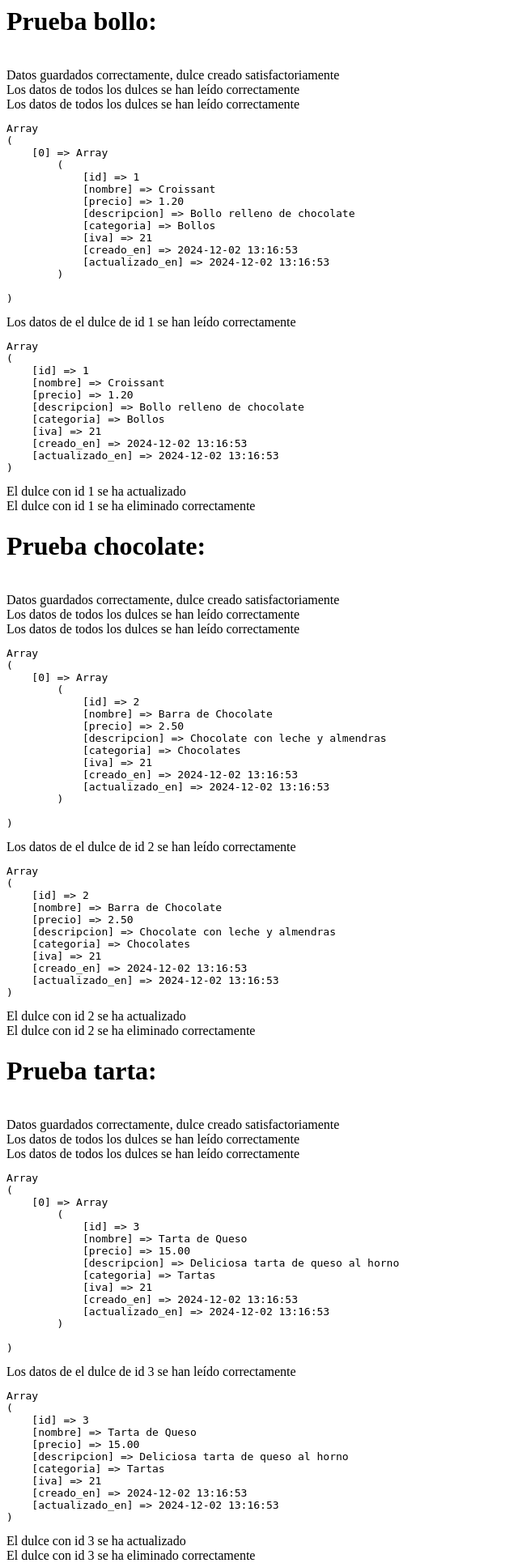
After one commit to JCasaisCar/theBakery, a PHP site: page /testing/testingGrud.php in a window 1280 px wide. The commit adds this page. Shown: the top 1930 px of the page at 81% size, without its empty margins (0-640 px from the left). Run offline with PHP 8.4, Linux system fonts and the light colour scheme; data that the repository does not hold is empty.

Commit message:
Probamos e implementamos las operaciones CRUD

```diff
--- a/public/src/Dulce.php
+++ b/public/src/Dulce.php
@@ -63,6 +63,69 @@
                 return self::$IVA; // Como la propiedad es "static" hay que llamarla con "self::$IVA" en vez de con "$this->IVA" y poner "static" en el método
         }
 
+
+        /**
+         * Set the value of nombre
+         *
+         * @return  self
+         */
+        public function setNombre($nombre)
+        {
+                $this->nombre = $nombre;
+
+                return $this;
+        }
+
+        /**
+         * Set the value of precio
+         *
+         * @return  self
+         */
+        public function setPrecio($precio)
+        {
+                $this->precio = $precio;
+
+                return $this;
+        }
+
+        /**
+         * Set the value of descripcion
+         *
+         * @return  self
+         */
+        public function setDescripcion($descripcion)
+        {
+                $this->descripcion = $descripcion;
+
+                return $this;
+        }
+
+        /**
+         * Set the value of categoria
+         *
+         * @return  self
+         */
+        public function setCategoria($categoria)
+        {
+                $this->categoria = $categoria;
+
+                return $this;
+        }
+
+        /**
+         * Set the value of IVA
+         *
+         * @return  self
+         */
+        public function setIVA($IVA)
+        {
+                $this->IVA = $IVA;
+
+                return $this;
+        }
+
+
+
         public function muestraResumen(): string {
             return "Nombre: " . $this->getNombre() . ", Precio: " . $this->getPrecio() . "€, Descripción: " . $this->getDescripcion() . ", Categoria: " . $this->getCategoria() . ", IVA: " . self::$IVA . "% <br>";
         }
@@ -81,12 +144,12 @@
                 (?, ?, ?, ?, ?);"); // Ponemos "?" para evitar la inyección SQL
 
                 // Ejecutamos la consulta para insertar los datos en la base de datos
-                if ($query->execute([$this->nombre, $this->precio, $this->descripcion, $this->categoria, $this->IVA])) {
+                if ($query->execute([$this->nombre, $this->precio, $this->descripcion, $this->categoria, self::$IVA])) {
                         // Si la inserción es exitosa, mostramos un mensaje y redirigimos a la página de login
-                        echo("Datos guardados correctamente, dulce creado satisfactoriamente");
+                        echo("Datos guardados correctamente, dulce creado satisfactoriamente <br>");
                 } else {
                         // Si ocurre un error al insertar, mostramos un mensaje y redirigimos a la página de registro
-                        echo("Datos no guardados, dulce no creado");
+                        echo("Datos no guardados, dulce no creado <br>");
                 }
         }
 
@@ -103,14 +166,20 @@
                 // Ejecutamos la consulta para insertar los datos en la base de datos
                 if ($query->execute()) {
                         // Si la inserción es exitosa, mostramos un mensaje y redirigimos a la página de login
-                        echo("Los datos de todos los dulces se han leído correctamente");
+                        echo("Los datos de todos los dulces se han leído correctamente <br>");
 
                         // Obtenemos el resultado de la consulta
                         $resultado = $query->fetchAll(PDO::FETCH_ASSOC); // Usamos "PDO::FETCH_ASSOC" para que nos devuelva un array clave valor
-                        return $resultado;
+                        if ($resultado) {
+                                echo("Los datos de todos los dulces se han leído correctamente <br>");
+                                return $resultado;
+                        } else {
+                                echo("Los datos de todos los dulces no se han leído <br>");
+                                return [];
+                        }
                 } else {
                         // Si ocurre un error al insertar, mostramos un mensaje y redirigimos a la página de registro
-                        echo("Los datos de todos los dulces no se han leído");
+                        echo("Fallo en la consulta de los datos de todos los dulces <br>");
                         return [];
                 }
         }
@@ -125,15 +194,18 @@
 
                 // Ejecutamos la consulta para insertar los datos en la base de datos
                 if ($query->execute([$id])) {
-                        // Si la inserción es exitosa, mostramos un mensaje y redirigimos a la página de login
-                        echo("Los datos de el dulce de id " . $id . " se han leído correctamente");
-
                         // Obtenemos el resultado de la consulta
                         $resultado = $query->fetch(PDO::FETCH_ASSOC);
-                        return $resultado;
+                        if ($resultado) {
+                                echo("Los datos de el dulce de id " . $id . " se han leído correctamente <br>");
+                                return $resultado;
+                        } else {
+                                echo("Los datos de el dulce de id " . $id . " no se han leído <br>");
+                                return [];
+                        }
                 } else {
                         // Si ocurre un error al insertar, mostramos un mensaje y redirigimos a la página de registro
-                        echo("Los datos de el dulce de id " . $id . " no se han leído");
+                        echo("Fallo en la consulta de los datos de el dulce de id " . $id . "<br>");
                         return [];
                 }
         }
@@ -149,12 +221,12 @@
                 $query = $conexion->prepare("UPDATE dulces SET nombre=?, precio=?, descripcion=?, categoria=?, iva=? WHERE id = ?;"); // Ponemos "?" para evitar la inyección SQL
 
                 // Ejecutamos la consulta para insertar los datos en la base de datos
-                if ($query->execute([$this->nombre, $this->precio, $this->descripcion, $this->categoria, $this->IVA, $id])) {
+                if ($query->execute([$this->nombre, $this->precio, $this->descripcion, $this->categoria, self::$IVA, $id])) {
                         // Si la inserción es exitosa, mostramos un mensaje y redirigimos a la página de login
-                        echo("El dulce con id " . $id . " se ha actualizado");
+                        echo("El dulce con id " . $id . " se ha actualizado <br>");
                 } else {
                         // Si ocurre un error al insertar, mostramos un mensaje y redirigimos a la página de registro
-                        echo("El dulce con id " . $id . " no se ha actualizado");
+                        echo("El dulce con id " . $id . " no se ha actualizado <br>");
                 }
         }
 
@@ -171,10 +243,10 @@
                 // Ejecutamos la consulta para insertar los datos en la base de datos
                 if ($query->execute([$id])) {
                         // Si la inserción es exitosa, mostramos un mensaje y redirigimos a la página de login
-                        echo("El dulce con id " . $id . " se ha eliminado correctamente");
+                        echo("El dulce con id " . $id . " se ha eliminado correctamente <br>");
                 } else {
                         // Si ocurre un error al insertar, mostramos un mensaje y redirigimos a la página de registro
-                        echo("El dulce con id " . $id . " no se ha eliminado");
+                        echo("El dulce con id " . $id . " no se ha eliminado <br>");
                 }
         }
     }
--- /dev/null
+++ b/public/testing/testingGrud.php
@@ -0,0 +1,114 @@
+<?php
+    use theBakery\Bollo;
+    use theBakery\Tarta;
+    use theBakery\Chocolate;
+
+    // Incluimos los archivos necesarios
+    require_once("../src/Bollo.php");
+    require_once("../src/Tarta.php");
+    require_once("../src/Chocolate.php");
+
+
+    // Bollo
+    echo("<h1>Prueba bollo: </h1> <br>");
+    $bollo = new Bollo("Croissant", 1.20, "Bollo relleno de chocolate", "Bollos", "Chocolate");
+    $bollo->createDulce(); // Prueba el método para crear
+
+    // Probamos el método "readAll"
+    $resultado = $bollo->readAllDulce();
+    echo "<pre>";
+    print_r($resultado);
+    echo "</pre>";
+
+    // Probamos el método "read"
+    $idDulce = 1;
+    $resultado = $bollo->readDulce($idDulce);
+    echo "<pre>";
+    print_r($resultado);
+    echo "</pre>";
+
+    // Probamos el método "update"
+    $bollo->setNombre("Croissant Actualizado"); // Cambia atributos con un método `set`
+    $bollo->updateDulce($idDulce);
+
+    // Probamos el método "delete"
+    $bollo->deleteDulce($idDulce);
+
+
+    // Chocolate
+    echo("<h1>Prueba chocolate: </h1> <br>");
+    $chocolate = new Chocolate("Barra de Chocolate", 2.50, "Chocolate con leche y almendras", "Chocolates", 10, 20);
+    $chocolate->createDulce(); // Prueba el método para crear
+
+    // Probamos el método "readAll"
+    $resultado = $chocolate->readAllDulce();
+    echo "<pre>";
+    print_r($resultado);
+    echo "</pre>";
+
+    // Probamos el método "read"
+    $idDulce = 2;
+    $resultado = $chocolate->readDulce($idDulce);
+    echo "<pre>";
+    print_r($resultado);
+    echo "</pre>";
+
+    // Probamos el método "update"
+    $chocolate->setNombre("Chocolate con Almendras Actualizado"); // Cambia atributos con un método `set`
+    $chocolate->updateDulce($idDulce);
+
+    // Probamos el método "delete"
+    $chocolate->deleteDulce($idDulce);
+
+
+    // Tarta
+    echo("<h1>Prueba tarta: </h1> <br>");
+    $tarta = new Tarta("Tarta de Queso", 15.00, "Deliciosa tarta de queso al horno", "Tartas", ["chocolate", "galleta"], 2, 4, 20);
+    $tarta->createDulce(); // Prueba el método para crear
+
+    // Probamos el método "readAll"
+    $resultado = $tarta->readAllDulce();
+    echo "<pre>";
+    print_r($resultado);
+    echo "</pre>";
+
+    // Probamos el método "read"
+    $idDulce = 3;
+    $resultado = $tarta->readDulce($idDulce);
+    echo "<pre>";
+    print_r($resultado);
+    echo "</pre>";
+
+    // Probamos el método "update"
+    $tarta->setNombre("Tarta de Queso Actualizada"); // Cambia atributos con un método `set`
+    $tarta->updateDulce($idDulce);
+
+    // Probamos el método "delete"
+    $tarta->deleteDulce($idDulce);
+
+
+    // Bollo
+    echo("<h1>Prueba bollo: </h1> <br>");
+    $bollo = new Bollo("Croissant", 1.20, "Bollo relleno de chocolate", "Bollos", "Chocolate");
+    $bollo->createDulce(); // Prueba el método para crear
+
+    // Probamos el método "readAll"
+    $resultado = $bollo->readAllDulce();
+    echo "<pre>";
+    print_r($resultado);
+    echo "</pre>";
+
+    // Probamos el método "read"
+    $idDulce = 4;
+    $resultado = $bollo->readDulce($idDulce);
+    echo "<pre>";
+    print_r($resultado);
+    echo "</pre>";
+
+    // Probamos el método "update"
+    $bollo->setNombre("Croissant Actualizado"); // Cambia atributos con un método `set`
+    $bollo->updateDulce($idDulce);
+
+    // Probamos el método "delete"
+    $bollo->deleteDulce($idDulce);
+?>
```
